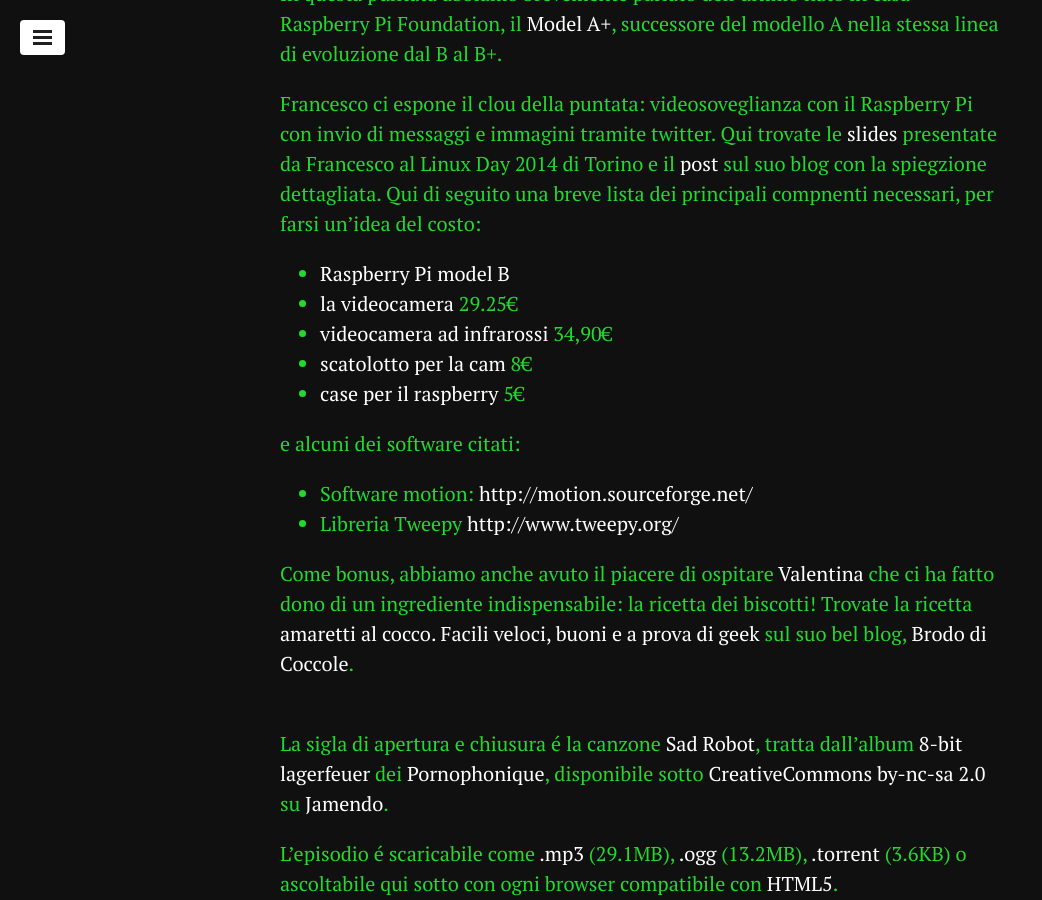
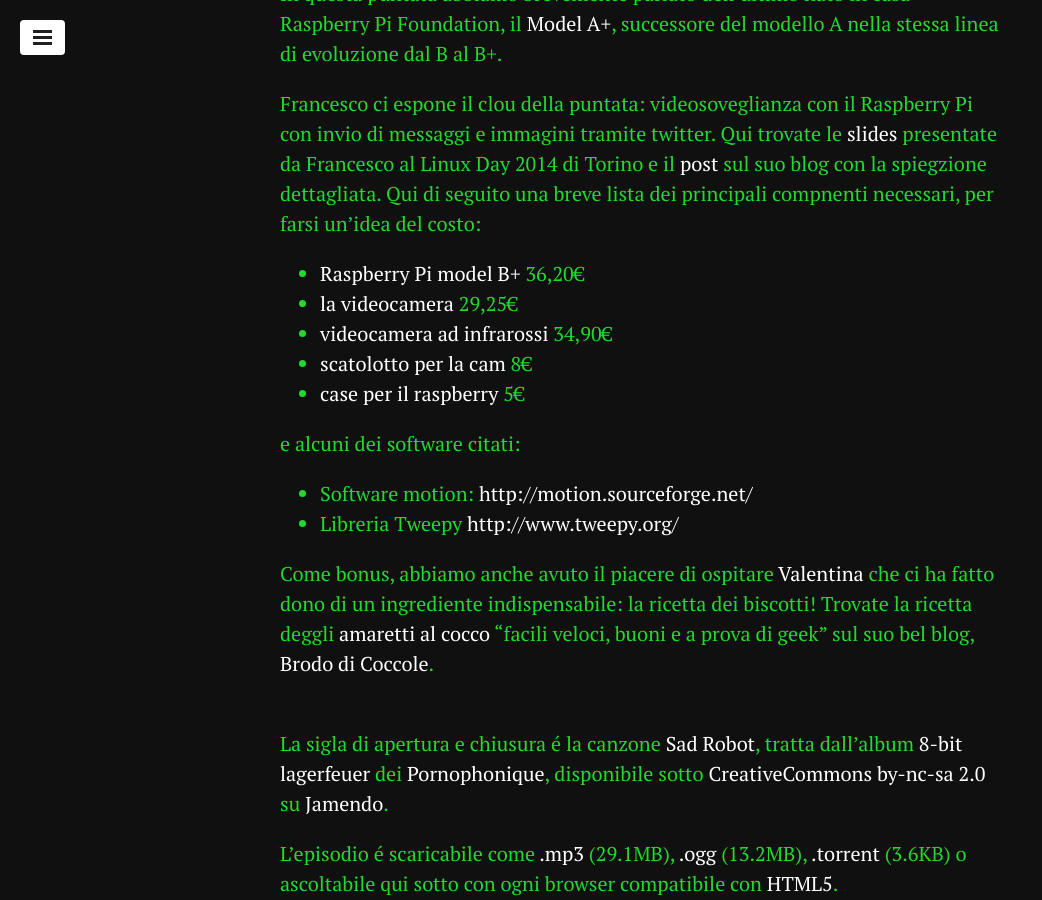
Before and after one commit to geekcookies/geekcookies.github.io, a Jekyll site: the page built from _posts/2014-11-14-episodio-1.md, in a window 1280 px wide and 900 px high, scrolled down 373 px. Shown: the whole window, without its empty margins (0-1042 px from the left). Built offline with Jekyll 4.4.1, drawn with Linux system fonts in a browser that asks for light colours; nearby versions of some CDN libraries; Markdown is read by kramdown in place of the engine named in the settings; comment, search, counter and statistics services are not loaded.

Commit message:
updated raspberryB+ price, some typos.

```diff
--- a/_posts/2014-11-14-episodio-1.md
+++ b/_posts/2014-11-14-episodio-1.md
@@ -20,8 +20,8 @@
 Francesco ci espone il clou della puntata: videosoveglianza con il Raspberry Pi con  invio di messaggi e immagini tramite twitter. Qui trovate le [slides][slidesfrancesco] presentate da Francesco al Linux Day 2014 di Torino e il [post][blogfrancesco] sul suo blog con la spiegzione dettagliata.
 Qui di seguito una breve lista dei principali compnenti necessari, per farsi un'idea del costo:
 
-- [Raspberry Pi model B](http://www.amazon.it/Raspberry-Pi-Model-Plus-512MB/dp/B00LPESRUK/ref=sr_1_1?ie=UTF8&qid=1415622181&sr=8-1&keywords=raspberry+pi)
-- [la videocamera](http://www.amazon.it/Raspberry-Pi-100003-Modulo-telecamera/dp/B00E1GGE40/ref=sr_1_11?ie=UTF8&qid=1415622181&sr=8-11&keywords=raspberry+pi) 29.25€
+- [Raspberry Pi model B+](http://www.amazon.it/Raspberry-Pi-Model-Plus-512MB/dp/B00LPESRUK/ref=sr_1_1?ie=UTF8&qid=1415622181&sr=8-1&keywords=raspberry+pi) 36,20€
+- [la videocamera](http://www.amazon.it/Raspberry-Pi-100003-Modulo-telecamera/dp/B00E1GGE40/ref=sr_1_11?ie=UTF8&qid=1415622181&sr=8-11&keywords=raspberry+pi) 29,25€
 - [videocamera ad infrarossi](http://www.amazon.it/Raspberry-Pi-NoIR-Infrared-Camera/dp/B00G9AZ79O/ref=sr_1_47?ie=UTF8&qid=1415622297&sr=8-47&keywords=raspberry+pi+B) 34,90€
 - [scatolotto per la cam](http://www.amazon.it/Camera-Case-Raspberry-Pi-Trasparente/dp/B00IJZJWTI/ref=sr_1_5?ie=UTF8&qid=1415622722&sr=8-5&keywords=raspberry+pi+camera+case) 8€
 - [case per il raspberry ](http://www.amazon.it/Raspberry-Pi-Modello-Plus-Black/dp/B00MQWQT0A/ref=sr_1_12?ie=UTF8&qid=1415622800&sr=8-12&keywords=raspberry+pi+case) 5€
@@ -31,7 +31,7 @@
 * Software motion: [http://motion.sourceforge.net/](http://motion.sourceforge.net/)
 * Libreria Tweepy [http://www.tweepy.org/](http://www.tweepy.org/)
 
-Come bonus, abbiamo anche avuto il piacere di ospitare [Valentina](https://twitter.com/valefatina) che ci ha fatto dono di un ingrediente indispensabile: la ricetta dei biscotti! Trovate la ricetta [amaretti al cocco. Facili veloci, buoni e a prova di geek][biscottivale] sul suo bel blog, [Brodo di Coccole](http://www.brododicoccole.com/).
+Come bonus, abbiamo anche avuto il piacere di ospitare [Valentina](https://twitter.com/valefatina) che ci ha fatto dono di un ingrediente indispensabile: la ricetta dei biscotti! Trovate la ricetta deggli [amaretti al cocco][biscottivale] "facili veloci, buoni e a prova di geek" sul suo bel blog, [Brodo di Coccole](http://www.brododicoccole.com/).
 
 <br />
 La sigla di apertura e chiusura é la canzone [Sad Robot](https://www.jamendo.com/en/track/81740/sad-robot), tratta dall'album [8-bit lagerfeuer](https://www.jamendo.com/en/list/a7505/8-bit-lagerfeuer) dei [Pornophonique](https://www.jamendo.com/en/artist/8303/pornophonique), disponibile sotto [CreativeCommons by-nc-sa 2.0](http://creativecommons.org/licenses/by-nc-sa/2.0/) su [Jamendo](https://www.jamendo.com).
```
